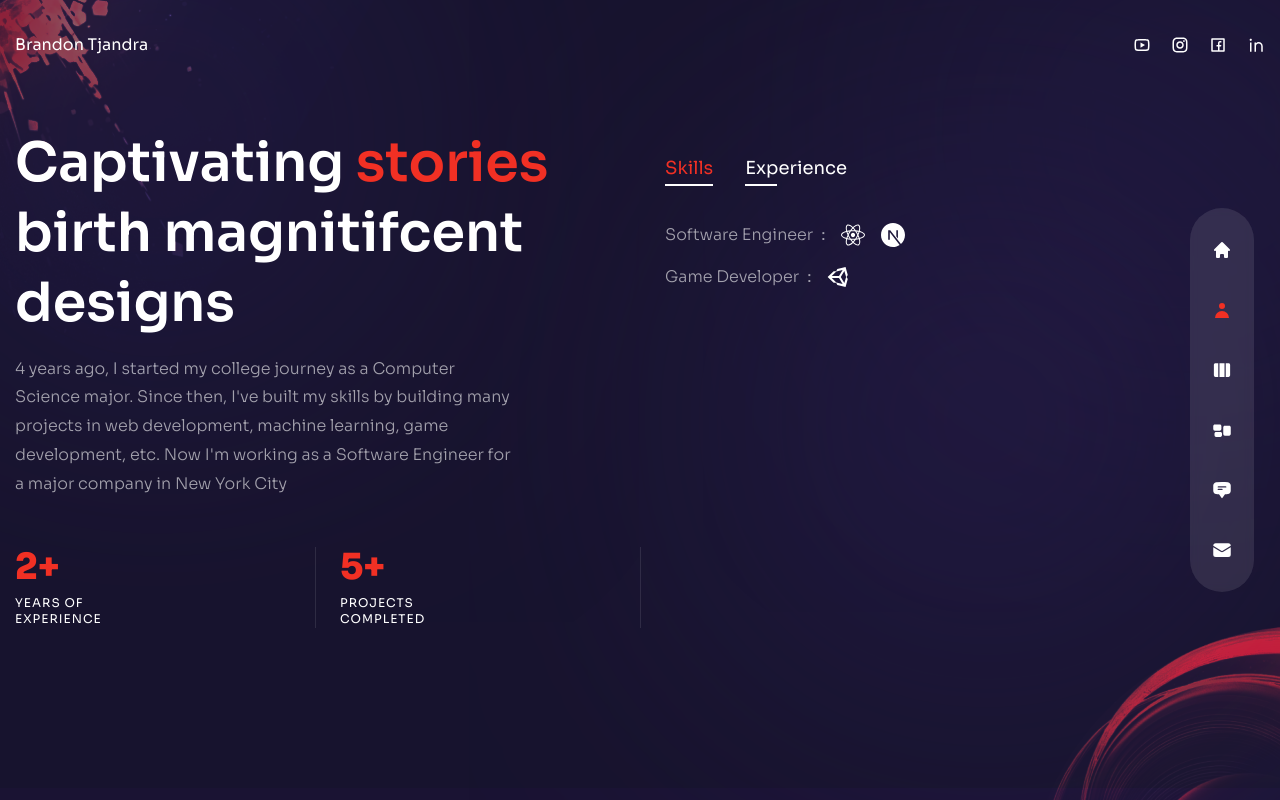
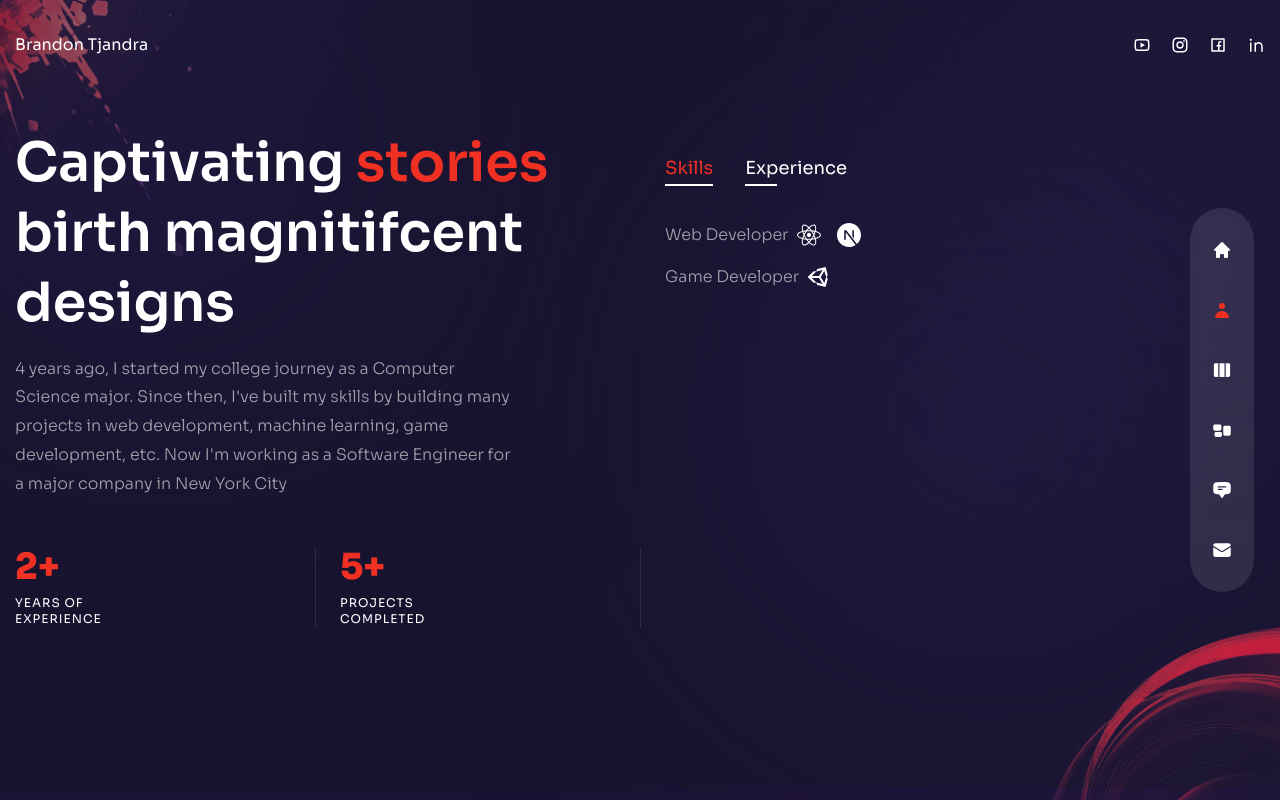
Before and after one commit to btjandra15/Portfolio, a Next.js app: page /about in a window 1280 px wide. Built offline with nearby package versions, Linux system fonts and the light colour scheme.

Commit message:
Fixed About page

```diff
--- a/app/about/page.tsx
+++ b/app/about/page.tsx
@@ -9,12 +9,28 @@ import { motion } from 'framer-motion'
 import { fadeIn } from '@/utils/variant'
 import CountUp from 'react-countup'
 
-const aboutData = [
+type SkillInfo = {
+    title: string;
+    icons: React.ReactNode[];
+};
+
+type ExperienceInfo = {
+    title: string;
+    company: string;
+    stage: string;
+};
+
+type AboutItem = {
+    title: string;
+    info: (SkillInfo | ExperienceInfo)[];
+};
+
+const aboutData: AboutItem[] = [
     {
         title: 'Skills',
         info: [
             {
-                title: 'Software Engineer',
+                title: 'Web Developer',
                 icons: [
                     <FaReact/>,
                     <SiNextdotjs/>
@@ -102,11 +118,9 @@ const AboutPage = () => {
 
                     <div className="py-2 xl:py-6 flex flex-col gap-y-2 xl:gap-4 items-center xl:items-start">
                         {aboutData[index].info.map((item, idx) => {
-                            return(
+                            return 'icons' in item ? (
                                 <div key={idx} className='flex-1 flex flex-col md:flex-row max-w-max gap-x-2 items-center text-white/60'>
                                     <div className="font-light mb-2 md:mb-0">{item.title}</div>
-                                    <div className="">{item.company}:</div>
-                                    <div>{item.stage}</div>
 
                                     <div className="flex gap-x-4">
                                         {item.icons?.map((icon, idx) => {
@@ -116,7 +130,13 @@ const AboutPage = () => {
                                         })}
                                     </div>
                                 </div>
-                            )
+                            ) : (
+                                <div key={idx} className='flex-1 flex flex-col md:flex-row max-w-max gap-x-2 items-center text-white/60'>
+                                    <div className="font-light mb-2 md:mb-0">{item.title}</div>
+                                    <div className="">{item.company}:</div>
+                                    <div>{item.stage}</div>
+                                </div>
+                            );
                         })}
                     </div>
                 </motion.div>
```
Also changed, not shown: .eslintrc.json (deleted).
